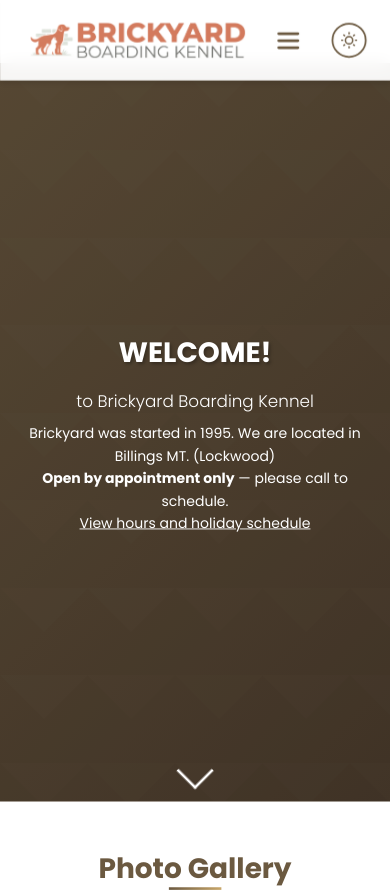
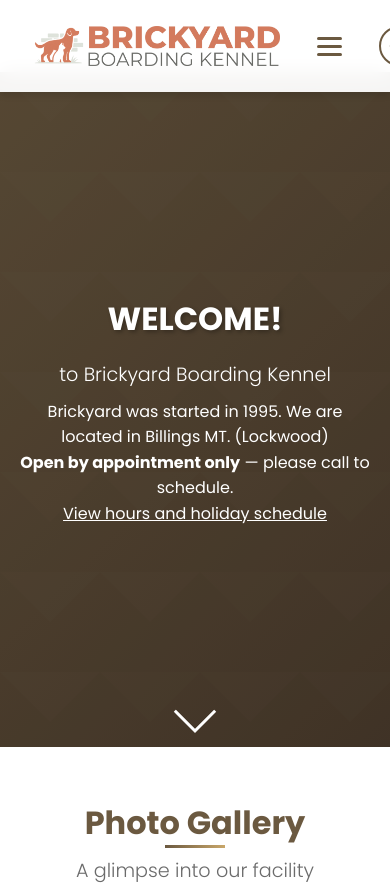
Before and after one commit to Jallison154/Brickyard-Boarding-Webpage, a plain HTML site: page index.html in a window 390 px wide. Shown: the top 893 px of the page. Drawn offline with Linux system fonts and the light colour scheme.

Commit message:
Enhance responsive design in styles.css by removing desktop scaling on small screens to prevent horizontal scrolling. Adjusted hero section height for mobile devices to improve visual presentation and user experience.

```diff
--- a/styles.css
+++ b/styles.css
@@ -1074,6 +1074,12 @@
 
 /* Responsive Design */
 @media (max-width: 768px) {
+    /* Remove desktop scaling on small screens to avoid horizontal scroll */
+    body {
+        transform: none !important;
+        width: auto !important;
+    }
+
     .mobile-menu-toggle {
         display: flex;
     }
@@ -1115,6 +1121,12 @@
     }
 
 
+    /* Tighter hero on mobile */
+    .hero {
+        height: 80vh;
+        min-height: 480px;
+    }
+
     .hero-title {
         font-size: 2.5rem;
     }
```
Also changed, not shown: 1 other file.
